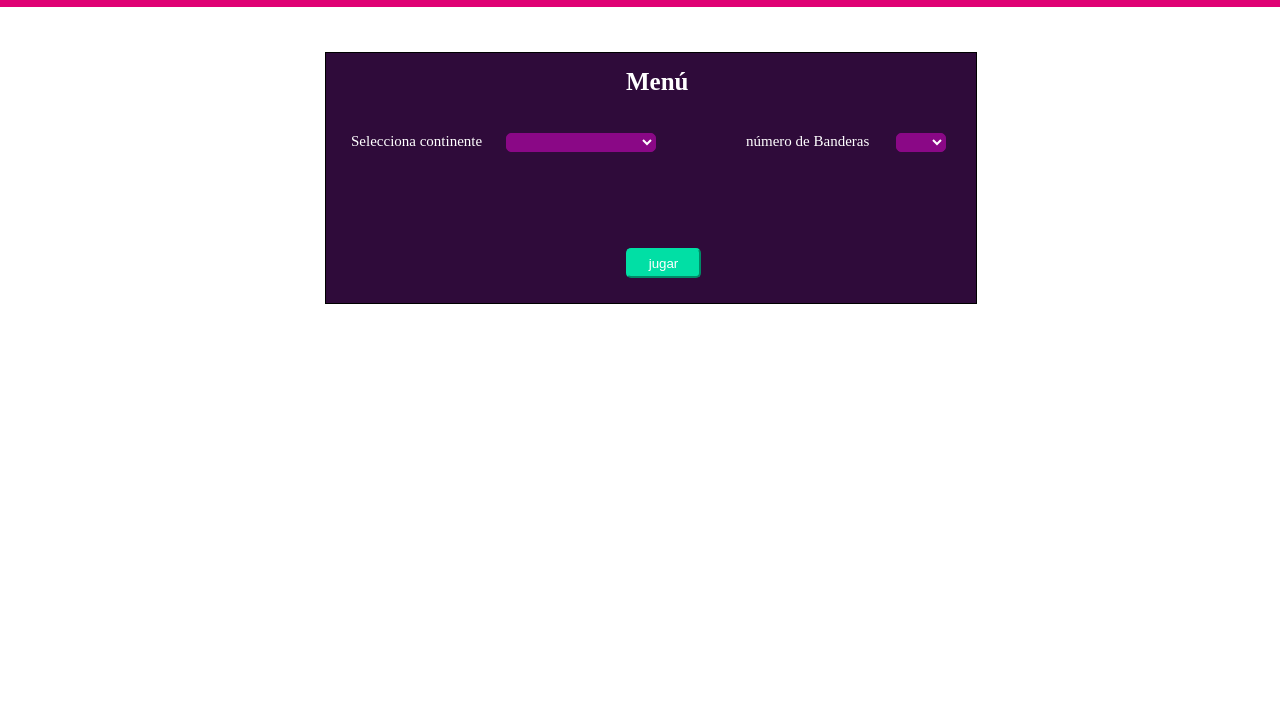
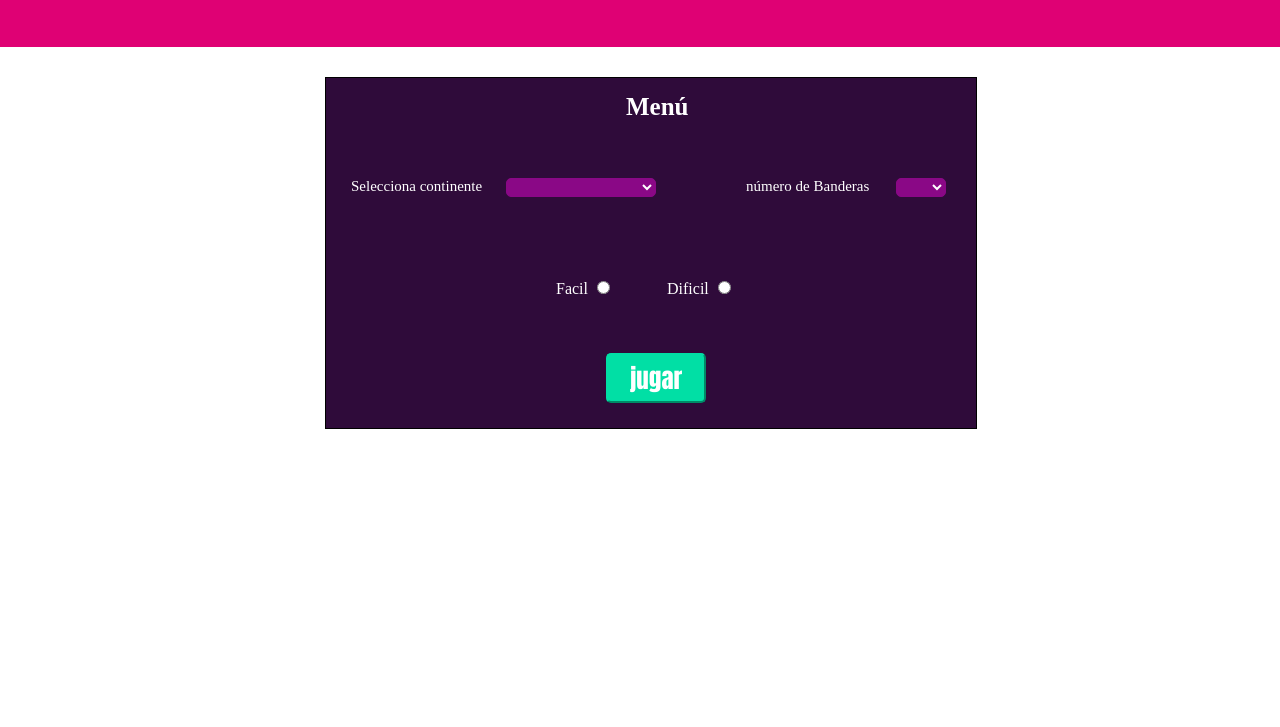
Before and after one commit to AxlEstevez/flags-game, a plain HTML site: page index.html in a window 1280 px wide. Shown: the part 73-800 px from the top of the page. Drawn offline with Linux system fonts and the light colour scheme.

Commit message:
Se han agregado las primeras funciones en el main.js. Las funciones por el momento solo muestran o esconden elementos. Po ultimo se agrego un div en donde se pretende sera el tablero de juego

```diff
--- a/css/main.css
+++ b/css/main.css
@@ -2,7 +2,8 @@
   position: absolute;
 	top: 0px;
 	left: 0px;
-	width: 100%;
+  width: 100%;
+  height: 120px;
 	background-color: #DF0174;
 	color: white;
 	text-align: center;
@@ -10,10 +11,10 @@
 
 .menu{
   position: absolute;
-  top: 125px;
+  top: 150px;
   left: 325px;
   border: 1px solid black;
-  height: 250px;
+  height: 350px;
   width: 650px;
   background-color: #2F0B3A;
   color: #ffffff;
@@ -27,23 +28,22 @@
   margin-top: 15px;
 }
 .continentes{
-  top: 80px;
+  top: 100px;
   left: 180px;
   display: inline-block;
   width: 150px;
   position: absolute;
-  float: right;
   border-radius: 5px;
   background-color: #8A0886;
   color: #ffffff;
-  border-color: #8A0886;
+  border:1px solid #8A0886;
 }
 
 .encabezado-menu{
   font-size: 15px;
   display: inline-block;
   position: absolute;
-  top: 80px;
+  top: 100px;
   left: 25px;
   margin-right: 50px;
 }
@@ -52,31 +52,56 @@
   font-size: 15px;
   display: inline-block;
   position: absolute;
-  top: 80px;
+  top: 100px;
   left: 420px;
 }
 
 .play{
   position: absolute;
   bottom: 25px;
-  left: 300px;
+  left: 280px;
   background-color: #01DFA5;
   border-radius: 5px;
   border-color: #01DFA5;
   color: #ffffff;
-  height: 30px;
-  width:75px;
+  height: 50px;
+  width:100px;
+  font-size: 25px;
+  font-family: Impact, Haettenschweiler, 'Arial Narrow Bold', sans-serif;
 }
 
 .cantidad {
-  top: 80px;
+  top: 100px;
   left: 570px;
   display: inline-block;
   width: 50px;
   position: absolute;
-  float: right;
   border-radius: 5px;
   background-color: #8A0886;
   color: #ffffff;
-  border-color: #8A0886;
+  border:1px solid #8A0886;
 }
+
+.options{
+  position: relative;
+  left: 230px;
+  top: 200px;
+  margin-right: 50px;
+  display: inline;
+}
+
+.value-options{
+  position: relative;
+  top: 200px;
+  left: 180px;
+}
+
+.tablero{
+  position: absolute;
+  top: 120px;
+  left: 0px;
+  border: 1px solid violet;
+  height: 500px;
+  width: 100%;
+  display: none;
+}
--- a/index.html
+++ b/index.html
@@ -12,7 +12,7 @@
 	<div class="header">
 		<h1>Juego de Banderas</h1>
 	</div>
-	<div class="menu">
+	<div class="menu" id="contedor-menu">
 	  <h1 class="encabezado-config">Men&uacute;</h1>
 	 <label class="encabezado-menu">Selecciona continente</label>
 	  <select class="continentes">
@@ -30,7 +30,15 @@
 	    <option id="15" value="15">15</option>
 	    <option id="25" value="25">25</option>
 	  </select>
-	  <input type="button" value="jugar" onclick="#" class="play"/>
+	  <label class="options">Facil</label>
+	  <input class="value-options" type="radio" value="facil" id="easy">
+	  <label class="options">Dificil</label>
+	  <input class="value-options" type="radio" value="facil" id="easy">
+	  <input type="button" value="jugar" onclick="comenzar();" class="play"/>
+	</div>
+
+	<div class="tablero" id="tablero">
+		<input type="button" value="Regresar" onclick="menu();">
 	</div>
 </body>
 </html>
--- a/js/main.js
+++ b/js/main.js
@@ -0,0 +1,14 @@
+function comenzar(){
+    var esconder = document.getElementById("contedor-menu");
+    var tablero = document.getElementById("tablero");
+    esconder.style.display = "none";
+    tablero.style.display = "block";
+
+}
+
+function menu() {
+    var esconder = document.getElementById("contedor-menu");
+    var tablero = document.getElementById("tablero");
+    esconder.style.display = "block";
+    tablero.style.display = "none";
+}
```
